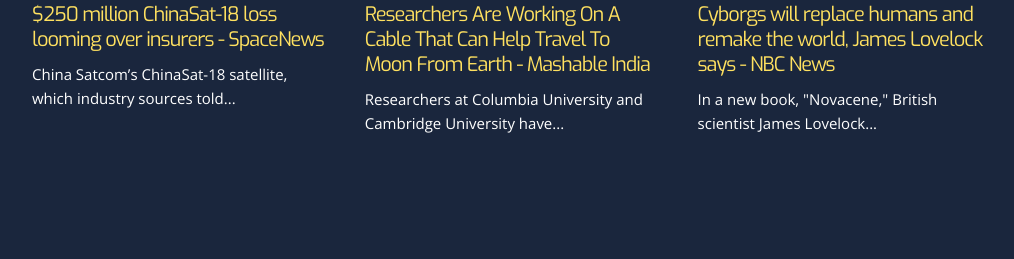
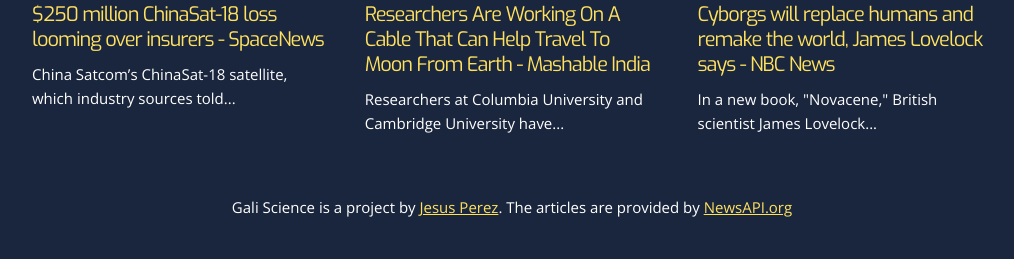
Before and after one commit to jesushperez/gali, a Flask app: page / in a window 1280 px wide. Shown: the part 2442-2701 px from the top of the page, without its empty margins (128-1142 px from the left). Before the commit the page ends 2575 px from the top, so only its background shows below. Run offline with Flask 2, Linux system fonts and the light colour scheme.

Commit message:
Added footer

```diff
--- /dev/null
+++ b/sass/sections/_footer.scss
@@ -0,0 +1,8 @@
+.footer {
+  margin-top: 35px;
+  margin-bottom: 15px;
+
+  &__description {
+    text-align: center;
+  }
+}
--- a/sass/style.scss
+++ b/sass/style.scss
@@ -6,3 +6,4 @@
 
 @import 'sections/_header';
 @import 'sections/_article';
+@import 'sections/_footer';
--- a/static/style.css
+++ b/static/style.css
@@ -855,4 +855,10 @@ body {
   .article__link {
     text-decoration: none; }
 
+.footer {
+  margin-top: 35px;
+  margin-bottom: 15px; }
+  .footer__description {
+    text-align: center; }
+
 /*# sourceMappingURL=style.css.map */
--- a/templates/index.html
+++ b/templates/index.html
@@ -14,14 +14,14 @@
   <header class="header container">
     <img src="{{ url_for('static', filename='logo.png') }}" class="header__image" alt="Icon of Gali the science bot">
     <h1 class="header__title">Gali Science</h1>
-    <p class="header__description">The latest science news from across the web. Follow Gali the Science Bot on Twitter <a href="https://twitter.com/GaliScienceBot" target="_blank">@GaliScienceBot</a>.</p>
+    <p class="header__description">The latest science news from across the web. Follow Gali the Science Bot on Twitter <a href="https://twitter.com/GaliScienceBot">@GaliScienceBot</a>.</p>
   </header>
 
   <section class="container">
     {%- for row in articles | batch(3, '&nbsp;') %}
       <div class="row">
         {%- for article in row %}
-        <div class="article four columns">
+          <div class="article four columns">
             {% if article.urlToImage %}
               <a href="{{ article.url }}">
                 <img class="article__image" src="{{ article.urlToImage }}" alt="Article thumbnail image.">
@@ -30,7 +30,7 @@
               <img src="{{ url_for('static', filename='placeholder-image.png') }}" class="article__image" alt="Article thumbnail image">
             {% endif %}
             {% if article.title %}
-              <h2 class="article__title"><a class="article__link" href="{{ article.url }}" target="_blank">{{ article.title }}</a></h2>
+              <h2 class="article__title"><a class="article__link" href="{{ article.url }}">{{ article.title }}</a></h2>
             {% endif %}
             {% if article.description %}
               <p class="article__description">{{ article.description | truncate(70) }}</p>
@@ -42,5 +42,9 @@
       </div>
     {%- endfor %}
   </section>
+
+  <footer class="footer container">
+    <p class="footer__description">Gali Science is a project by <a href="https://www.jesushperez.com/">Jesus Perez</a>. The articles are provided by <a href="https://newsapi.org">NewsAPI.org</a></p>
+  </footer>
 </body>
 </html>
```
